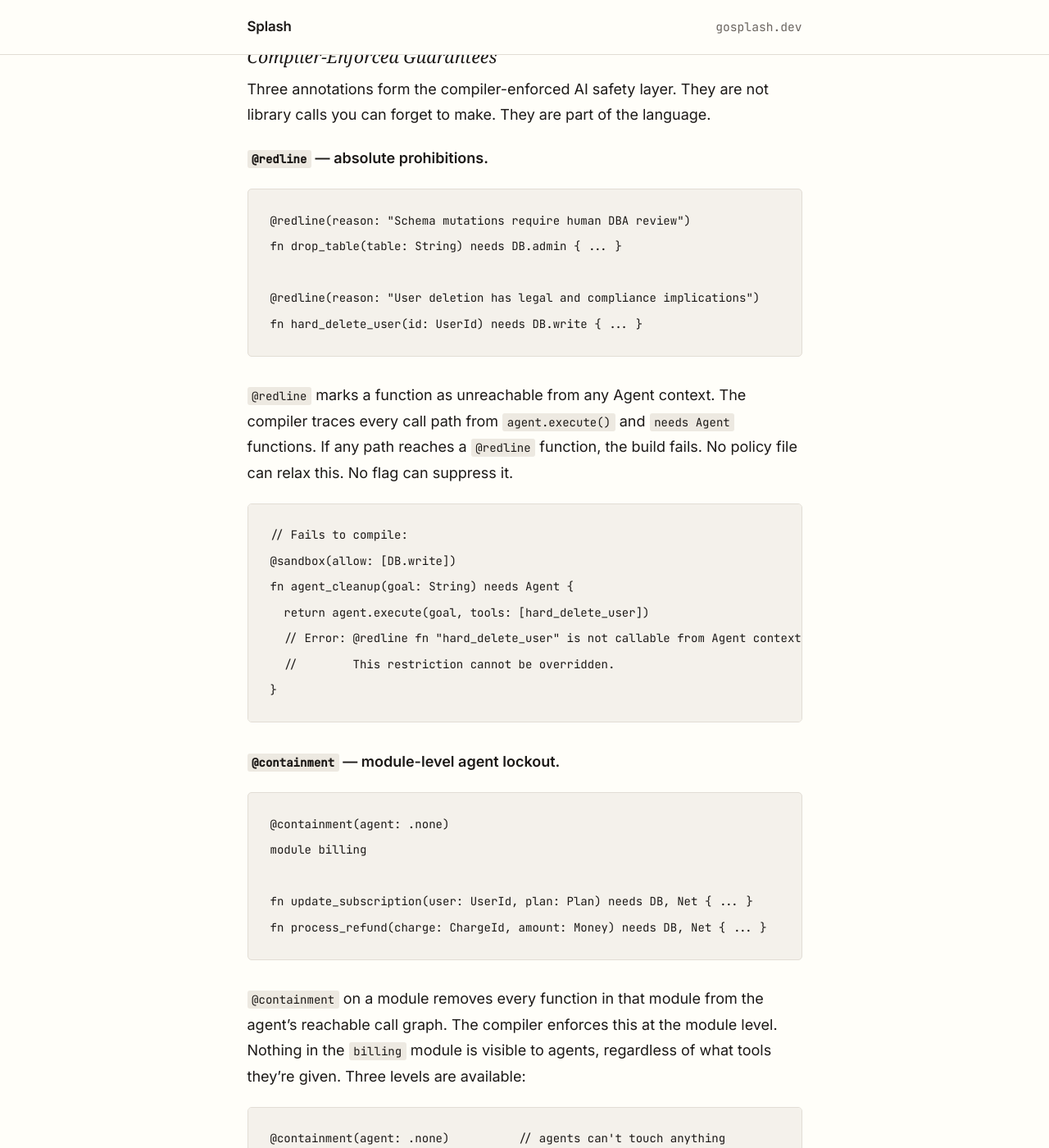
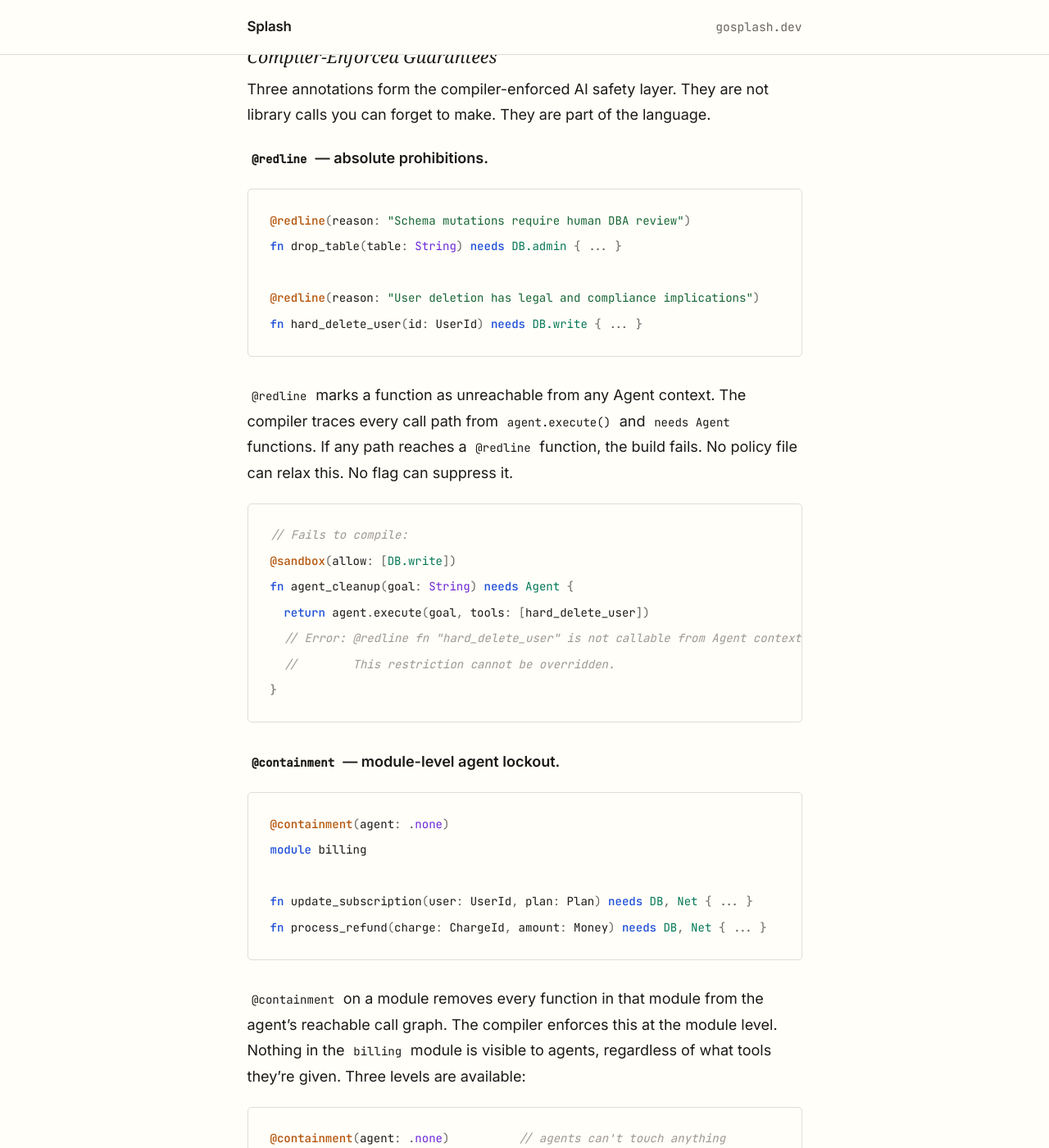
Before and after one commit to gosplash/splash, a Jekyll site: the page built from site/index.md, in a window 1280 px wide and 1400 px high, scrolled down 11354 px. Shown: the whole window at 82% size. Built offline with Jekyll 4.4.1, drawn with Linux system fonts in a browser that asks for light colours; nearby versions of some CDN libraries; some web fonts are replaced; some of the changed text lies outside the part shown.

Commit message:
site: Prism.js syntax highlighting with custom Splash grammar
- Disable Rouge; let Prism handle all code blocks
- Custom Splash grammar: annotations, effects, keywords, types, literals
- Warm token palette: annotations amber, keywords blue, effects emerald,
  types purple, strings green, numbers amber, comments gray
- Load bash + go components for shell/Go blocks in whitepaper

Co-Authored-By: Claude Sonnet 4.6 <noreply@anthropic.com>

```diff
--- a/site/_config.yml
+++ b/site/_config.yml
@@ -13,11 +13,7 @@ markdown: kramdown
 kramdown:
   input: GFM
   hard_wrap: false
-  syntax_highlighter: rouge
-  syntax_highlighter_opts:
-    css_class: highlight
-    block:
-      line_numbers: false
+  syntax_highlighter: none
 
 exclude:
   - Gemfile
--- a/site/_layouts/default.html
+++ b/site/_layouts/default.html
@@ -30,5 +30,9 @@
       <span>gosplash.dev</span>
     </div>
   </footer>
+  <script src="https://cdnjs.cloudflare.com/ajax/libs/prism/1.29.0/prism.min.js"></script>
+  <script src="https://cdnjs.cloudflare.com/ajax/libs/prism/1.29.0/components/prism-bash.min.js"></script>
+  <script src="https://cdnjs.cloudflare.com/ajax/libs/prism/1.29.0/components/prism-go.min.js"></script>
+  <script src="{{ '/assets/js/prism-splash.js' | relative_url }}"></script>
 </body>
 </html>
--- a/site/assets/css/main.css
+++ b/site/assets/css/main.css
@@ -239,14 +239,22 @@ body {
   line-height: 1.65;
 }
 
-/* Rouge syntax highlighting — warm, minimal */
-.highlight .c,  .highlight .c1, .highlight .cm { color: #9E9792; font-style: italic; }
-.highlight .k,  .highlight .kd, .highlight .kn  { font-weight: 600; color: #1C1917; }
-.highlight .s,  .highlight .s1, .highlight .s2  { color: #166534; }
-.highlight .mi, .highlight .mf                  { color: #92400E; }
-.highlight .o                                   { color: var(--text-muted); }
-.highlight .p                                   { color: var(--text-muted); }
-.highlight .err                                 { background: none; }
+/* Prism syntax highlighting — warm palette */
+.token.comment                { color: #9E9792; font-style: italic; }
+.token.string                 { color: #166534; }
+.token.keyword                { color: #1D4ED8; font-weight: 500; }
+.token.annotation             { color: #B45309; font-weight: 500; }
+.token.effect                 { color: #047857; }
+.token.builtin                { color: #6D28D9; }
+.token.boolean                { color: #6D28D9; }
+.token.number                 { color: #92400E; }
+.token.operator               { color: var(--text-muted); }
+.token.punctuation            { color: var(--text-muted); }
+.token.function               { color: var(--text); }
+
+/* Remove Prism's default backgrounds */
+code[class*="language-"],
+pre[class*="language-"]       { background: none; text-shadow: none; }
 
 /* --- Tables --- */
 
--- /dev/null
+++ b/site/assets/js/prism-splash.js
@@ -0,0 +1,55 @@
+// Splash language grammar for Prism.js
+
+Prism.languages.splash = {
+
+  // /// doc comments — must come before plain // comments
+  'doc-comment': {
+    pattern: /\/\/\/.*/,
+    greedy: true,
+    alias: 'comment'
+  },
+
+  'comment': {
+    pattern: /\/\/.*/,
+    greedy: true
+  },
+
+  'string': {
+    pattern: /"(?:[^"\\]|\\.)*"/,
+    greedy: true
+  },
+
+  // Annotations — the most visually distinctive Splash feature
+  'annotation': {
+    pattern: /@\w+/
+  },
+
+  // Effects — appear after `needs` keyword
+  'effect': {
+    pattern: /\b(?:DB\.(?:read|write|admin)|DB|Net|AI|Agent|FS|Exec|Cache|Secrets(?:\.(?:read|write))?|Queue|Metric|Store|Clock)\b/
+  },
+
+  'keyword': {
+    pattern: /\b(?:fn|type|enum|let|return|if|else|needs|module|use|expose|constraint|match|group|catch|migration|up|down|policy)\b/
+  },
+
+  // Built-in types
+  'builtin': {
+    pattern: /\b(?:Int|Float|String|Bool|List|Result|Stream|Embedding|Loggable|Serializable)\b/
+  },
+
+  'boolean': {
+    pattern: /\b(?:true|false|none)\b/
+  },
+
+  'number': {
+    pattern: /\b\d+(?:\.\d+)?\b/
+  },
+
+  'operator': /->|=>|\?\?|[+\-*\/=<>!|&]+/,
+
+  'punctuation': /[{}[\](),.;:<>]/
+};
+
+// Shell sessions — reuse for `$ splash check ...` blocks
+Prism.languages.shell = Prism.languages.extend('bash', {});
```
